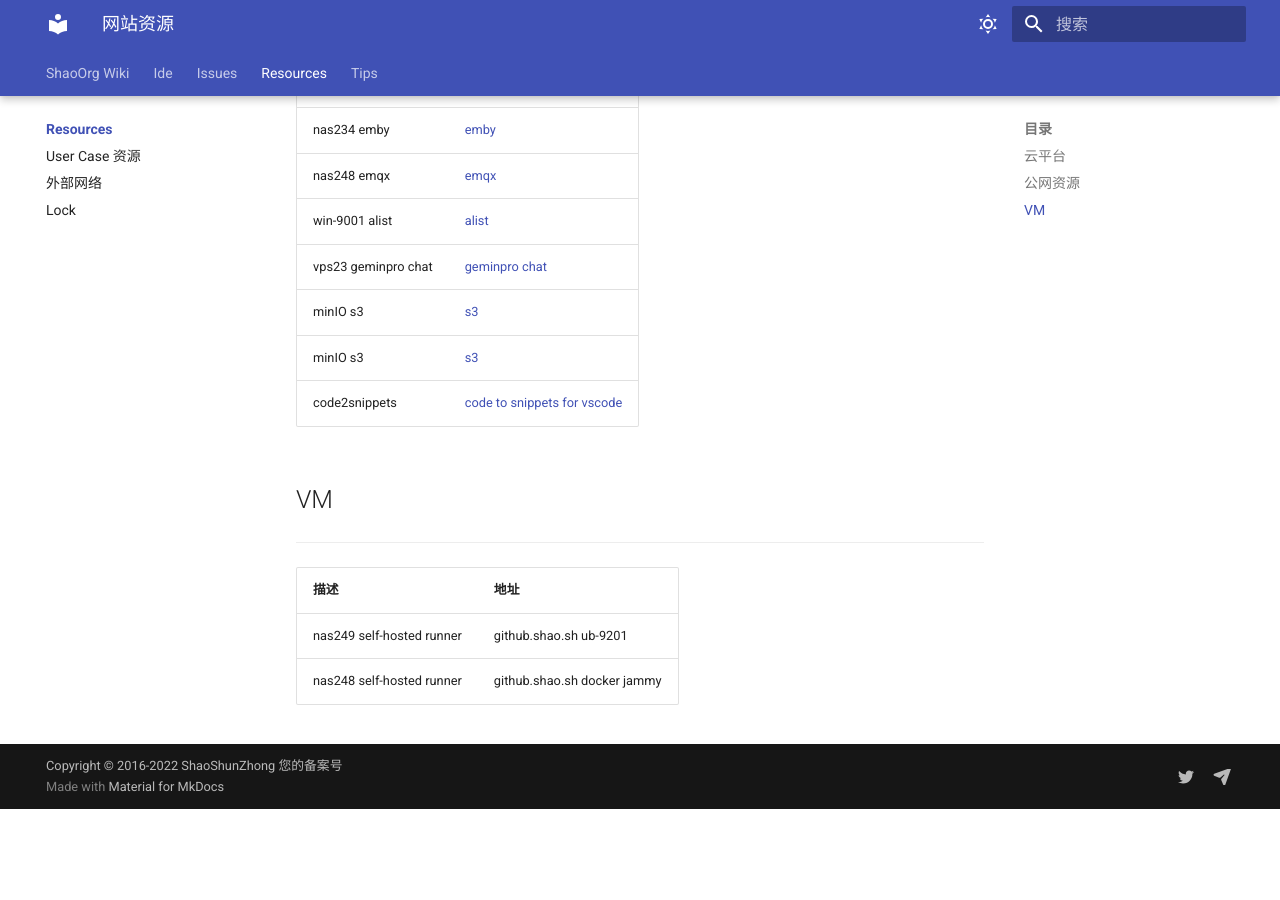
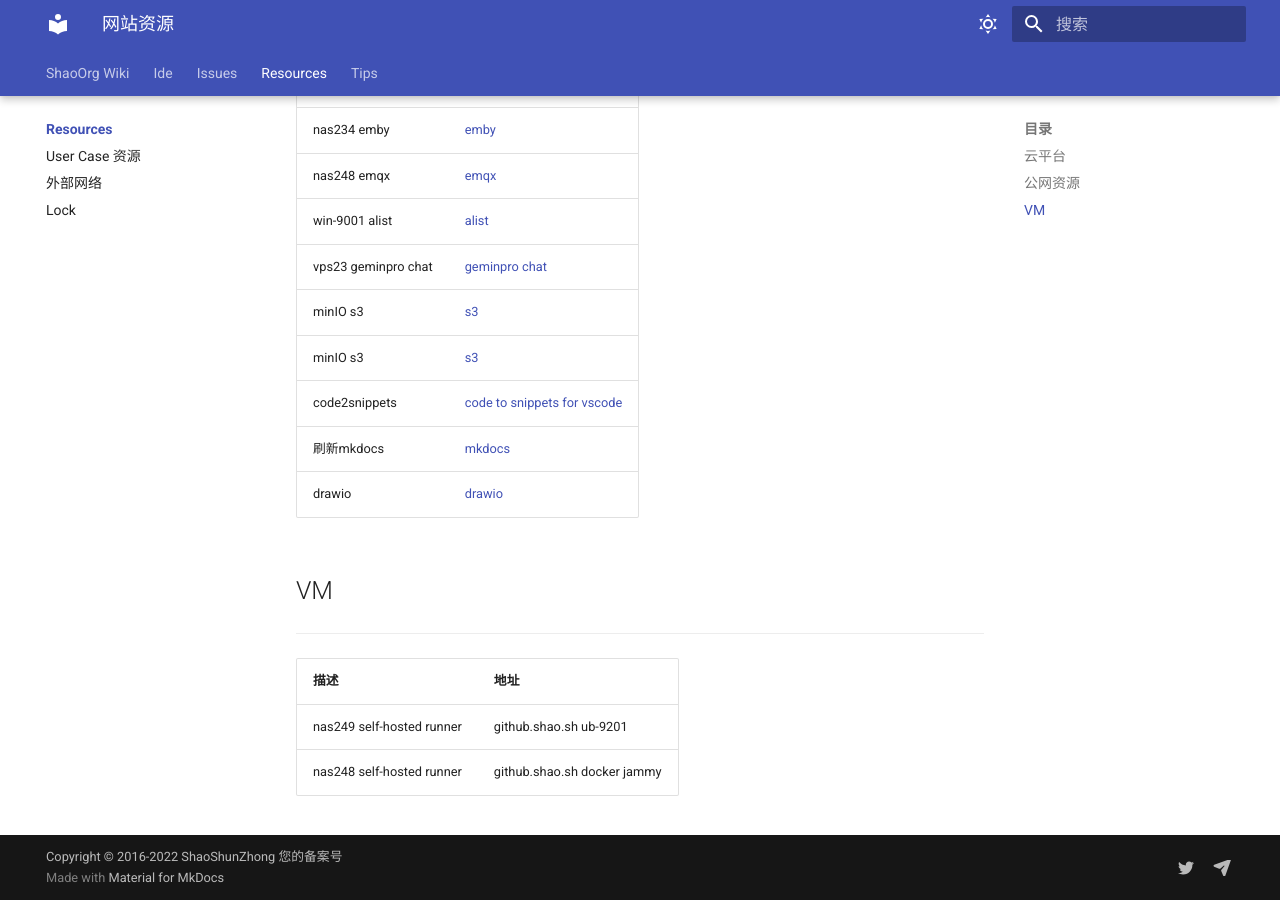
Before and after one commit to ShaoOrg/bulletin, an MkDocs documentation site: the page built from docs/resources/index.md, in a window 1280 px wide and 900 px high, scrolled down 1446 px. Built offline with MkDocs 1.6.1 and Material for MkDocs 9.7.7, drawn with Linux system fonts in a browser that asks for light colours; before the commit the page ends 2255 px from its top, so only the background shows below that.

Commit message:
NOCR: drawio support

```diff
--- a/docs/resources/index.md
+++ b/docs/resources/index.md
@@ -37,6 +37,9 @@
 |minIO s3 |[s3](http://192.168.50.234:9001/)|
 |minIO s3 |[s3](https://de.vicp.net:9001/)|
 |code2snippets|[code to snippets for vscode](https://codepen.io/mrmlnc/pen/GqMqPg)|
+|刷新mkdocs |[mkdocs](https://de.vicp.net:58765/)|
+|drawio |[drawio](https://de.vicp.net:38443/)|
+
 ## VM
 ---
 |描述|地址|
```
